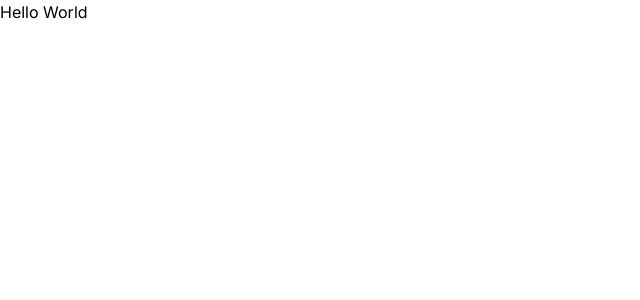
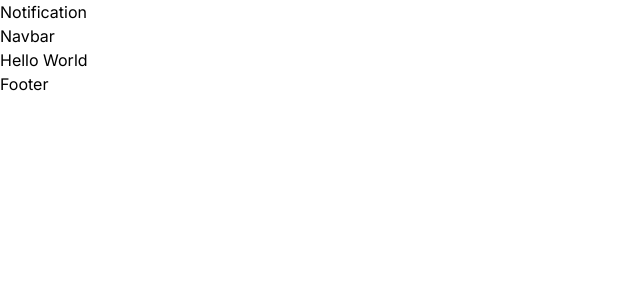
Before and after one commit to master-of-none/restaurant-nextJS, a Next.js app: page / in a window 1280 px wide. Shown: the top 300 px of the page, without its empty margins (0-640 px from the left). Built offline with nearby package versions, Linux system fonts and the light colour scheme.

Commit message:
Added components

```diff
--- a/src/app/layout.tsx
+++ b/src/app/layout.tsx
@@ -1,6 +1,9 @@
+import Notification from '@/components/Notification'
 import './globals.css'
 import type { Metadata } from 'next'
 import { Inter } from 'next/font/google'
+import Navbar from '@/components/Navbar'
+import Footer from '@/components/Footer'
 
 const inter = Inter({ subsets: ['latin'] })
 
@@ -16,7 +19,13 @@ export default function RootLayout({
 }) {
   return (
     <html lang="en">
-      <body className={inter.className}>{children}</body>
+      <body className={inter.className}>
+        <Notification/>
+        <Navbar/>
+
+        {children}
+        <Footer/>
+        </body>
     </html>
   )
 }
--- /dev/null
+++ b/src/components/Footer.tsx
@@ -0,0 +1,9 @@
+import React from 'react'
+
+const Footer = () => {
+  return (
+    <div>Footer</div>
+  )
+}
+
+export default Footer
--- /dev/null
+++ b/src/components/Navbar.tsx
@@ -0,0 +1,9 @@
+import React from 'react'
+
+const Navbar = () => {
+  return (
+    <div>Navbar</div>
+  )
+}
+
+export default Navbar
--- /dev/null
+++ b/src/components/Notification.tsx
@@ -0,0 +1,9 @@
+import React from 'react'
+
+const Notification = () => {
+  return (
+    <div>Notification</div>
+  )
+}
+
+export default Notification
```
